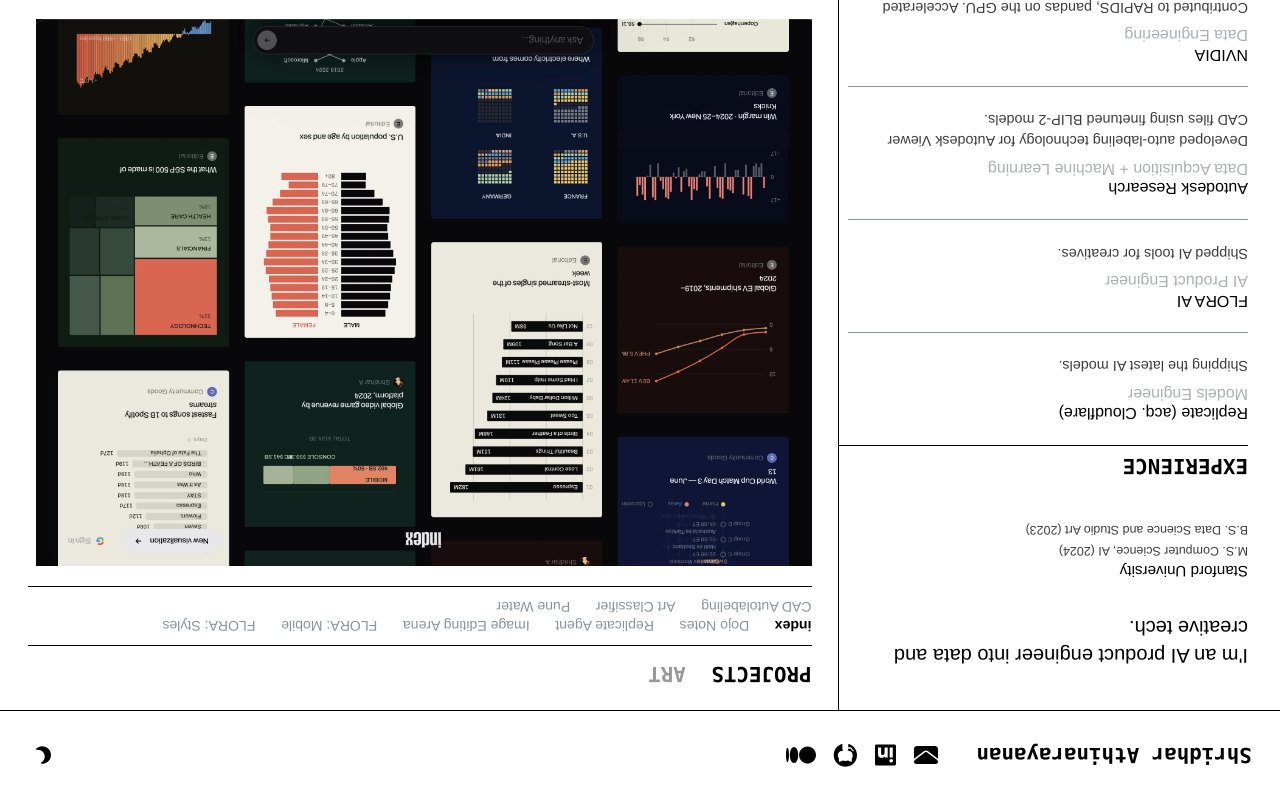
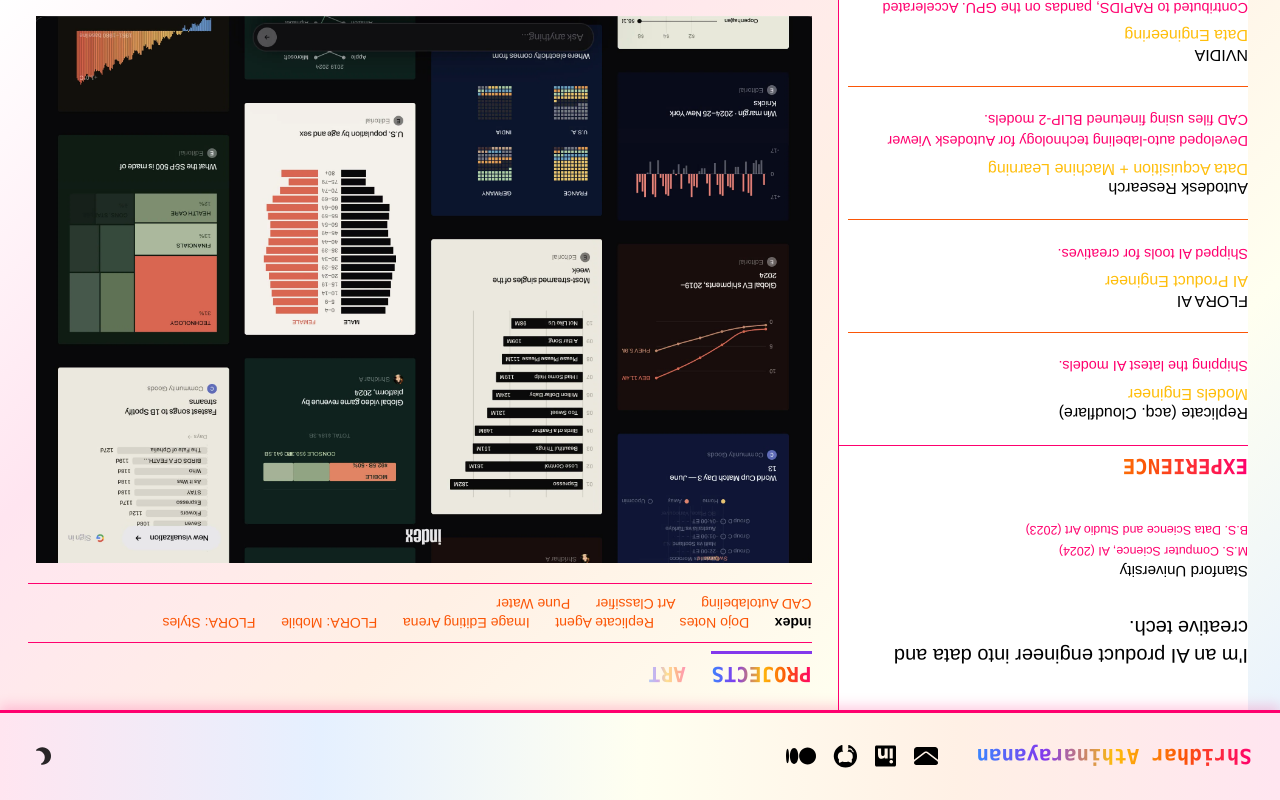
Before and after one commit to shridharathi/portfolio, a React (Create React App) app: page / in a window 1280 px wide. Built offline with nearby package versions, Linux system fonts and the light colour scheme; a web font is replaced by a local one.

Commit message:
make it rainbow
Slate-Checkpoint: 5d286a0a-3cf6-4cd7-991b-edce59434283

```diff
--- a/src/components/Header/Header.css
+++ b/src/components/Header/Header.css
@@ -4,16 +4,22 @@
   display: flex;
   justify-content: space-between;
   align-items: center;
-  border-bottom: 1px solid var(--border-color);
+  border-bottom: 3px solid var(--border-color);
   position: fixed;
   top: 0;
   left: 0;
   right: 0;
-  background: var(--bg-color);
+  background: linear-gradient(90deg, #FFE5F0 0%, #FFF0E5 25%, #FFFFF0 50%, #E5F0FF 75%, #FFE5F0 100%);
   z-index: 10;
   box-sizing: border-box;
   padding: 0 2.2vw;
-  transition: background 0.2s ease;
+  transition: background 0.2s ease, border-color 0.2s ease;
+  box-shadow: 0 4px 12px rgba(255, 0, 110, 0.2);
+}
+
+header[data-theme='dark'] {
+  background: linear-gradient(90deg, #2d0a1a 0%, #2d1a0a 25%, #1a1a0a 50%, #0a1a2d 75%, #2d0a1a 100%);
+  box-shadow: 0 4px 12px rgba(255, 0, 110, 0.4);
 }
 
 .titles {
@@ -29,7 +35,10 @@
 }
 
 .name a {
-  color: var(--text-color);
+  background: linear-gradient(90deg, #FF006E, #FB5607, #FFBE0B, #8338EC, #3A86FF);
+  -webkit-background-clip: text;
+  -webkit-text-fill-color: transparent;
+  background-clip: text;
   text-decoration: none;
 }
 
@@ -42,10 +51,27 @@
   margin-right: 18px;
   color: var(--text-color);
   text-decoration: none;
+  position: relative;
+  transition: all 0.3s ease;
+}
+
+.links a::before {
+  content: '';
+  position: absolute;
+  bottom: -4px;
+  left: 0;
+  width: 0;
+  height: 3px;
+  background: linear-gradient(90deg, #FF006E, #FB5607, #FFBE0B, #8338EC, #3A86FF);
+  transition: width 0.3s ease;
+}
+
+.links a:hover::before {
+  width: 100%;
 }
 
 .links a:hover {
-  opacity: 0.6;
+  color: var(--text-color);
 }
 
 .dark-toggle {
@@ -56,10 +82,17 @@
   padding: 4px 8px;
   font-size: 1rem;
   line-height: 1;
+  transition: all 0.3s ease;
+  animation: rainbowPulse 2s ease-in-out infinite;
 }
 
 .dark-toggle:hover {
-  opacity: 0.6;
+  filter: saturate(1.5) brightness(1.1);
+}
+
+@keyframes rainbowPulse {
+  0%, 100% { opacity: 1; }
+  50% { opacity: 0.7; }
 }
 
 @media screen and (max-width: 768px) {
--- a/src/index.css
+++ b/src/index.css
@@ -3,26 +3,26 @@
 @import url(https://db.onlinewebfonts.com/c/c694bf4d912ab7e408892e78151645d8?family=Consolas+W01+Bold&display=swap);
 
 :root {
-  --dark-grey: #434343;
-  --body-grey-lighter: #8b949d;
-  --body-grey: #868a8ead;
-  --accent: #1500ff;
+  --dark-grey: #FF006E;
+  --body-grey-lighter: #FB5607;
+  --body-grey: #FFBE0B;
+  --accent: #8338EC;
   --bg-color: #ffffff;
   --text-color: #000000;
-  --border-color: #000000;
+  --border-color: #FF006E;
   --sidebar-bg: #ffffff;
-  --muted-text: #3d3d3d;
+  --muted-text: #FF006E;
 }
 
 body[data-theme='dark'] {
-  --bg-color: #1a1a1a;
-  --text-color: #e8e8e8;
-  --border-color: #444444;
-  --sidebar-bg: #1a1a1a;
-  --body-grey-lighter: #555555;
-  --body-grey: #999999;
-  --muted-text: #aaaaaa;
-  --accent: #4d6fff;
+  --bg-color: #0a0a0a;
+  --text-color: #FFD60A;
+  --border-color: #FF006E;
+  --sidebar-bg: #0a0a0a;
+  --body-grey-lighter: #FB5607;
+  --body-grey: #FFBE0B;
+  --muted-text: #8338EC;
+  --accent: #3A86FF;
 }
 
 * {
@@ -32,10 +32,16 @@
 body {
   font-family: "Franklin Gothic Medium", Helvetica, Arial, sans-serif;
   width: 100%;
-  background-color: var(--bg-color);
+  background: linear-gradient(135deg, #ffffff 0%, #FFE5F0 25%, #FFF0E5 50%, #FFFFF0 75%, #E5F0FF 100%);
+  background-attachment: fixed;
   color: var(--text-color);
   margin: 0;
   transition: background-color 0.2s ease, color 0.2s ease;
+}
+
+body[data-theme='dark'] {
+  background: linear-gradient(135deg, #0a0a0a 0%, #2d0a1a 25%, #2d1a0a 50%, #1a1a0a 75%, #0a1a2d 100%);
+  background-attachment: fixed;
 }
 
 h1 {
--- a/src/pages/Work/Work.css
+++ b/src/pages/Work/Work.css
@@ -39,7 +39,10 @@
 .section-header {
   font-weight: bold;
   font-size: 1.3rem;
-  color: var(--text-color);
+  background: linear-gradient(90deg, #FF006E, #FB5607, #FFBE0B, #8338EC, #3A86FF);
+  -webkit-background-clip: text;
+  -webkit-text-fill-color: transparent;
+  background-clip: text;
   font-family: "Consolas W01 Bold", "Consolas", monospace;
 }
 
@@ -52,16 +55,24 @@
 .tab {
   cursor: pointer;
   opacity: 0.4;
-  transition: opacity 0.2s ease;
+  transition: all 0.2s ease;
   padding-bottom: 1vh;
+  position: relative;
 }
 
 .tab:hover {
   opacity: 0.7;
+  color: var(--accent);
 }
 
 .active-tab {
   opacity: 1;
+  background: linear-gradient(90deg, #FF006E, #FB5607, #FFBE0B, #8338EC, #3A86FF);
+  -webkit-background-clip: text;
+  -webkit-text-fill-color: transparent;
+  background-clip: text;
+  font-weight: bold;
+  border-bottom: 3px solid var(--accent);
 }
 
 .projects-header {
@@ -126,7 +137,10 @@
   font-size: 1.5rem;
   font-weight: bold;
   text-transform: uppercase;
-  color: var(--text-color);
+  background: linear-gradient(90deg, #FF006E, #FB5607, #FFBE0B, #8338EC, #3A86FF);
+  -webkit-background-clip: text;
+  -webkit-text-fill-color: transparent;
+  background-clip: text;
   padding-top: 2vh;
   margin: 0;
 }
@@ -186,7 +200,7 @@
   left: calc(33% + 3.6vw);
   right: 2.2vw;
   bottom: 0;
-  background: var(--bg-color);
+  background: transparent;
   transition: background 0.2s ease;
 }
 
```
